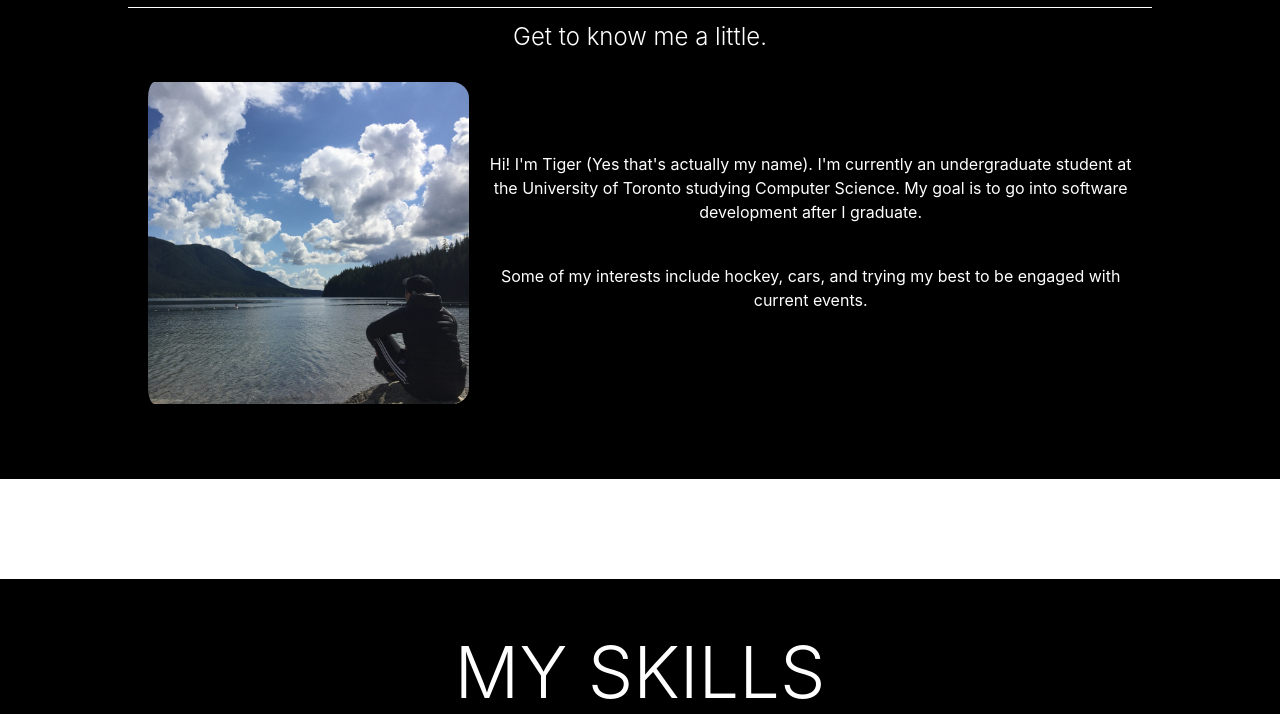
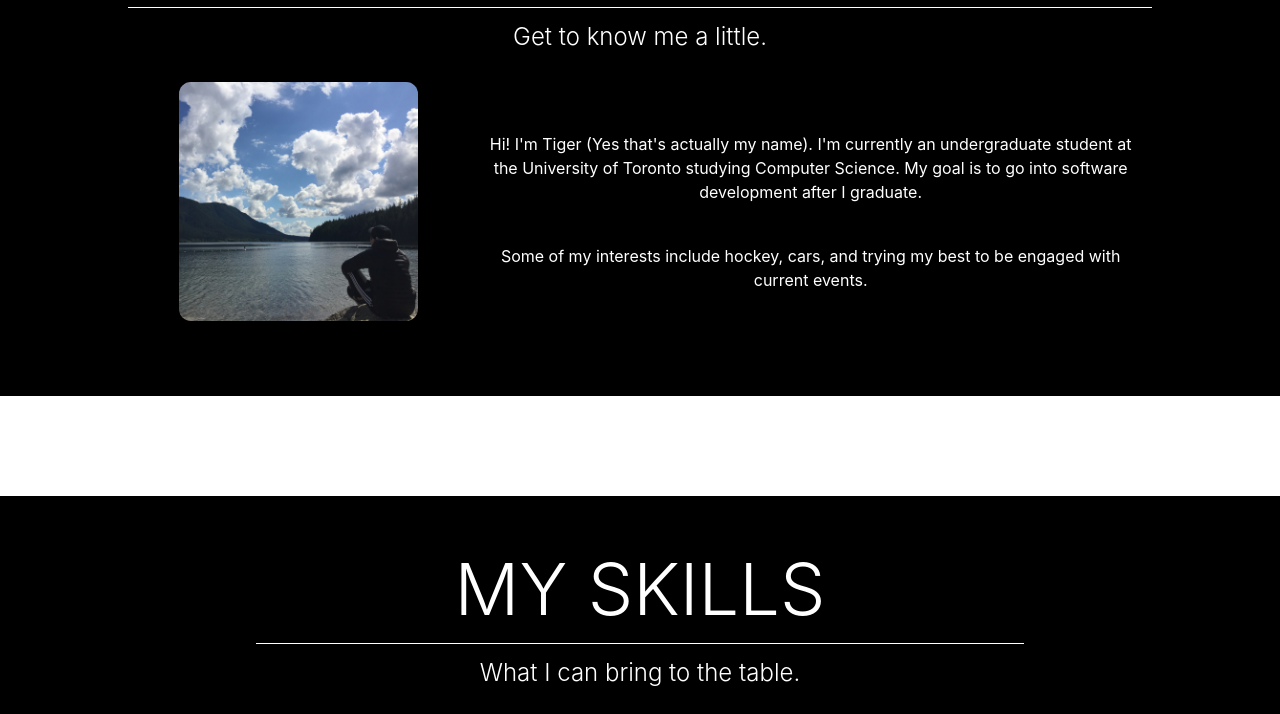
Before and after one commit to tiger-yu7/tiger-yu7.github.io, a plain HTML site: page index.html in a window 1280 px wide. Shown: the part 1139-1853 px from the top of the page. Drawn offline with nearby package versions, Linux system fonts and the light colour scheme.

Commit message:
made some minor sizing changes to pictures

```diff
--- a/css/style.css
+++ b/css/style.css
@@ -26,10 +26,10 @@ body html {
 
 .about-me-image {
 	object-fit: cover;
-	height:100%;
-	width:100%;
+	height:70%;
+	width:70%;
+	text-align: center;
 	padding:0;
-	padding-left:10px;
 	box-sizing:inherit;
 	border-radius: 5%;
 }
@@ -46,7 +46,7 @@ body html {
 .about-me-info {
 	text-align: center;
 	font-size: 1.0rem;
-	padding-top: 70px;
+	padding-top: 50px;
 	padding-left: 20px;
 	padding-right: 20px;
 }
--- a/index.html
+++ b/index.html
@@ -94,7 +94,7 @@
 			  </div>
 			</div>
 		 </div>
-		 <div class="col-xl-4" data-aos="flip-up">
+		 <div class="col-xl-4" data-aos="flip-left">
 		 	<div class="card" style="width:400px">
 			  <img class="card-img-top" src="css/fpga-stacker-picture.jpg" alt="Card image">
 			  <div class="card-body">
@@ -104,7 +104,7 @@
 			  </div>
 			</div>
 		 </div>
-		 <div class="col-xl-4" data-aos="flip-right">
+		 <div class="col-xl-4" data-aos="flip-left">
 		 	<div class="card" style="width:400px">
 			  <img class="card-img-top" src="css/gates-of-logic-picture.jpg" alt="Card image">
 			  <div class="card-body">
@@ -118,6 +118,7 @@
 	</div>
 	<div class="parallax-window"></div>
 	<div class ="container-fluid" id="portfolio">
+		<div data-aos="fade-down">
 		<h1 class="display-3" id="skills-title">CONTACT ME</h1>
 		<hr class="white-hr">
 		<h1 class="display-4" id="subtitle">I'd be happy to get in touch.</h1>
@@ -142,6 +143,7 @@
 		  </div>
 		  <input type="submit" value= "Send" class="btn btn-light">
 		</form>
+		</div>
 	</div>
     <!-- Optional JavaScript -->
     <!-- jQuery first, then Popper.js, then Bootstrap JS -->
```
